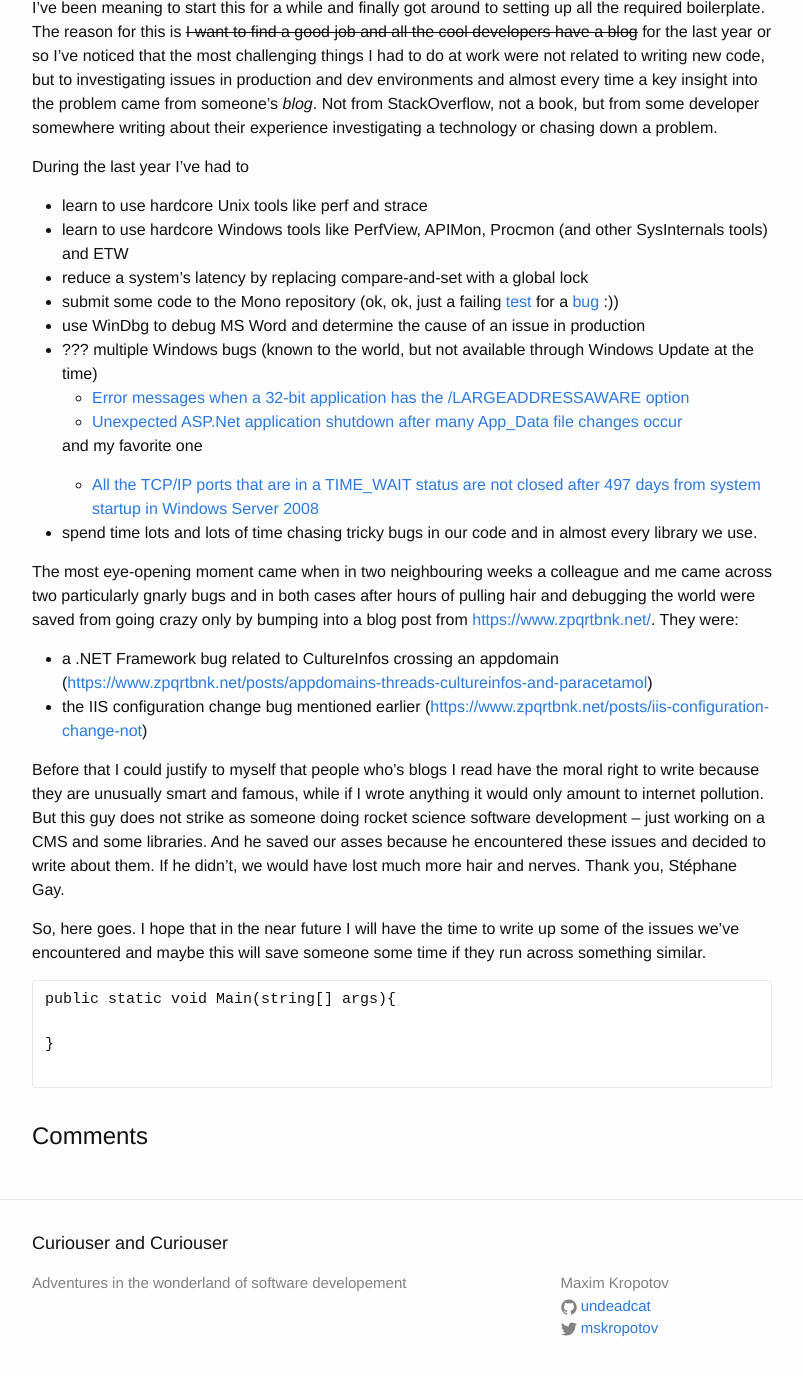
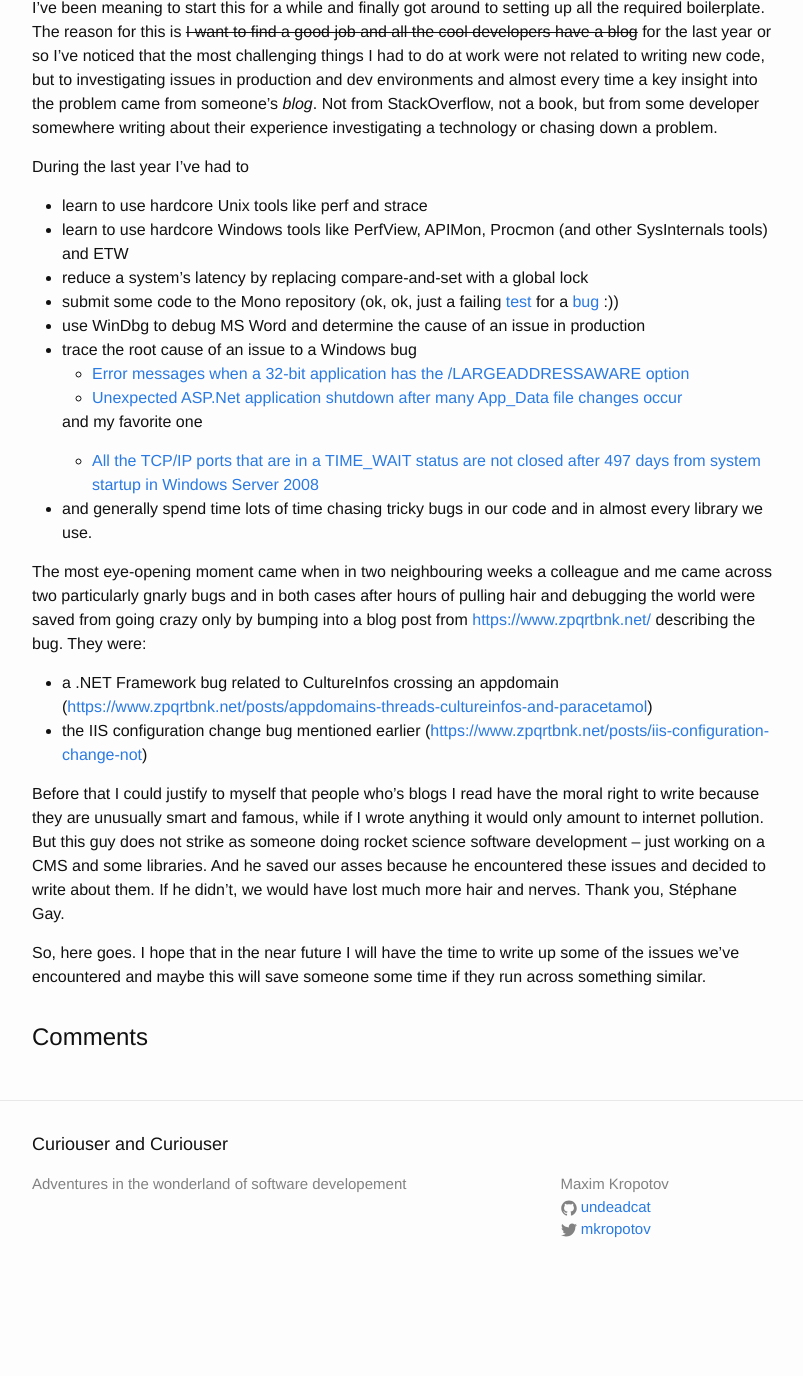
Before and after one commit to undeadcat/undeadcat.github.io, a Jekyll site: the page built from _posts/2016-07-22-hello_world.markdown, in a window 1280 px wide and 1400 px high, scrolled down 204 px. Shown: the top 1376 px of the window, without its empty margins (238-1041 px from the left). Built offline with Jekyll 4.4.1, drawn with Linux system fonts in a browser that asks for light colours; comment, search, counter and statistics services are not loaded; after the commit the page ends 1505 px from its top, so only the background shows below that.

Commit message:
first post

````diff
--- a/_config.yml
+++ b/_config.yml
@@ -5,7 +5,7 @@ description: > # this means to ignore newlines until "baseurl:"
                Adventures in the wonderland of software developement
 baseurl: ""
 url: "https://undeadcat.github.io"
-twitter_username: mskropotov
+twitter_username: mkropotov
 github_username:  undeadcat
 
 markdown: kramdown
--- a/_posts/2016-07-22-hello_world.markdown
+++ b/_posts/2016-07-22-hello_world.markdown
@@ -15,17 +15,17 @@ During the last year I've had to
 * reduce a system's latency by replacing compare-and-set with a global lock
 * submit some code to the Mono repository (ok, ok, just a failing [test](https://github.com/mono/mono/blob/5e81ed1e03581885585e819c3dc14e60455cf42d/mcs/tests/gtest-634.cs) for a [bug](https://bugzilla.xamarin.com/show_bug.cgi?id=33669) :))
 * use WinDbg to debug MS Word and determine the cause of an issue in production
-* ??? multiple Windows bugs (known to the world, but not available through Windows Update at the time)
+* trace the root cause of an issue to a Windows bug
 	* [Error messages when a 32-bit application has the /LARGEADDRESSAWARE option](https://support.microsoft.com/en-us/kb/2588507)
 	* [Unexpected ASP.Net application shutdown after many App_Data file changes occur](https://support.microsoft.com/en-us/kb/3052480)
 
 	and my favorite one
 
 	* [All the TCP/IP ports that are in a TIME_WAIT status are not closed after 497 days from system startup in Windows Server 2008](https://support.microsoft.com/en-us/kb/2553549)
-* spend time lots and lots of time chasing tricky bugs in our code and in almost every library we use.
+* and generally spend time lots of time chasing tricky bugs in our code and in almost every library we use.
 
 The most eye-opening moment came when in two neighbouring weeks a colleague and me came across two particularly gnarly bugs
-and in both cases after hours of pulling hair and debugging the world were saved from going crazy only by bumping into a blog post from <https://www.zpqrtbnk.net/>.
+and in both cases after hours of pulling hair and debugging the world were saved from going crazy only by bumping into a blog post from <https://www.zpqrtbnk.net/> describing the bug.
 They were:
 
  * a .NET Framework bug related to CultureInfos crossing an appdomain (<https://www.zpqrtbnk.net/posts/appdomains-threads-cultureinfos-and-paracetamol>)
@@ -37,10 +37,3 @@ Thank you, Stéphane Gay.
 
 So, here goes.
 I hope that in the near future I will have the time to write up some of the issues we've encountered and maybe this will save someone some time if they run across something similar.
-
-```
-public static void Main(string[] args){
-
-}
-
-```
````
